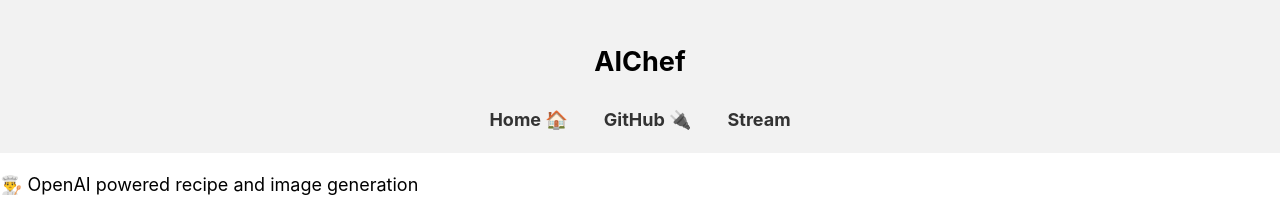
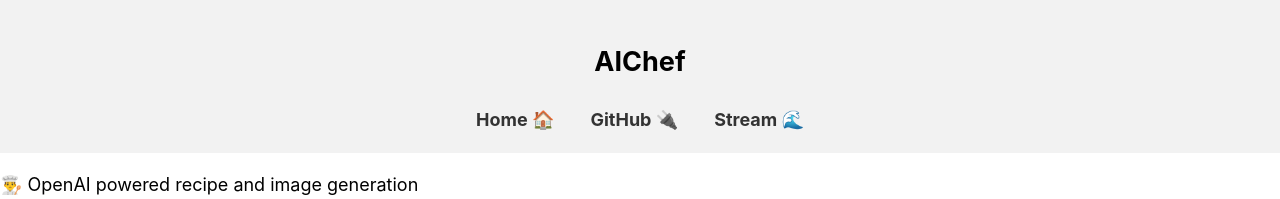
Before and after one commit to alexandros-lekkas/aichef, a Next.js app: page / in a window 1280 px wide. Shown: the top 199 px of the page. Built offline with nearby package versions, Linux system fonts and the light colour scheme; no server answers; what openai-edge would draw is missing.

Commit message:
Made change to layout

```diff
--- a/components/layout/layout.jsx
+++ b/components/layout/layout.jsx
@@ -24,7 +24,7 @@
                     <h1>AIChef</h1>
                     <Link href="/">Home 🏠</Link>
                     <Link href="https://github.com/lekkasgit/aichef">GitHub 🔌</Link>
-                    <Link href="chat/stream">Stream</Link>
+                    <Link href="chat/stream">Stream 🌊</Link>
                 </nav>
             </div>
 
```
